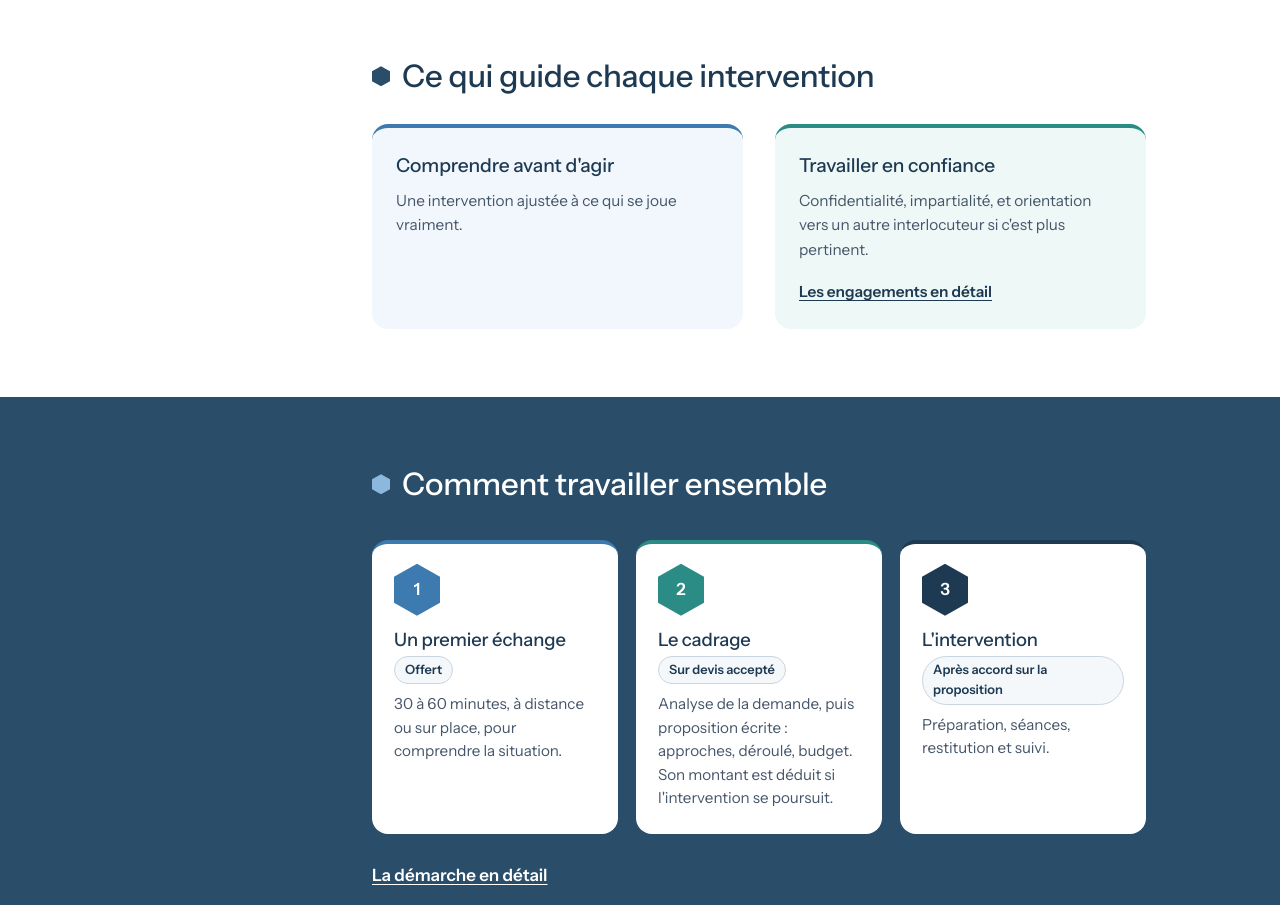
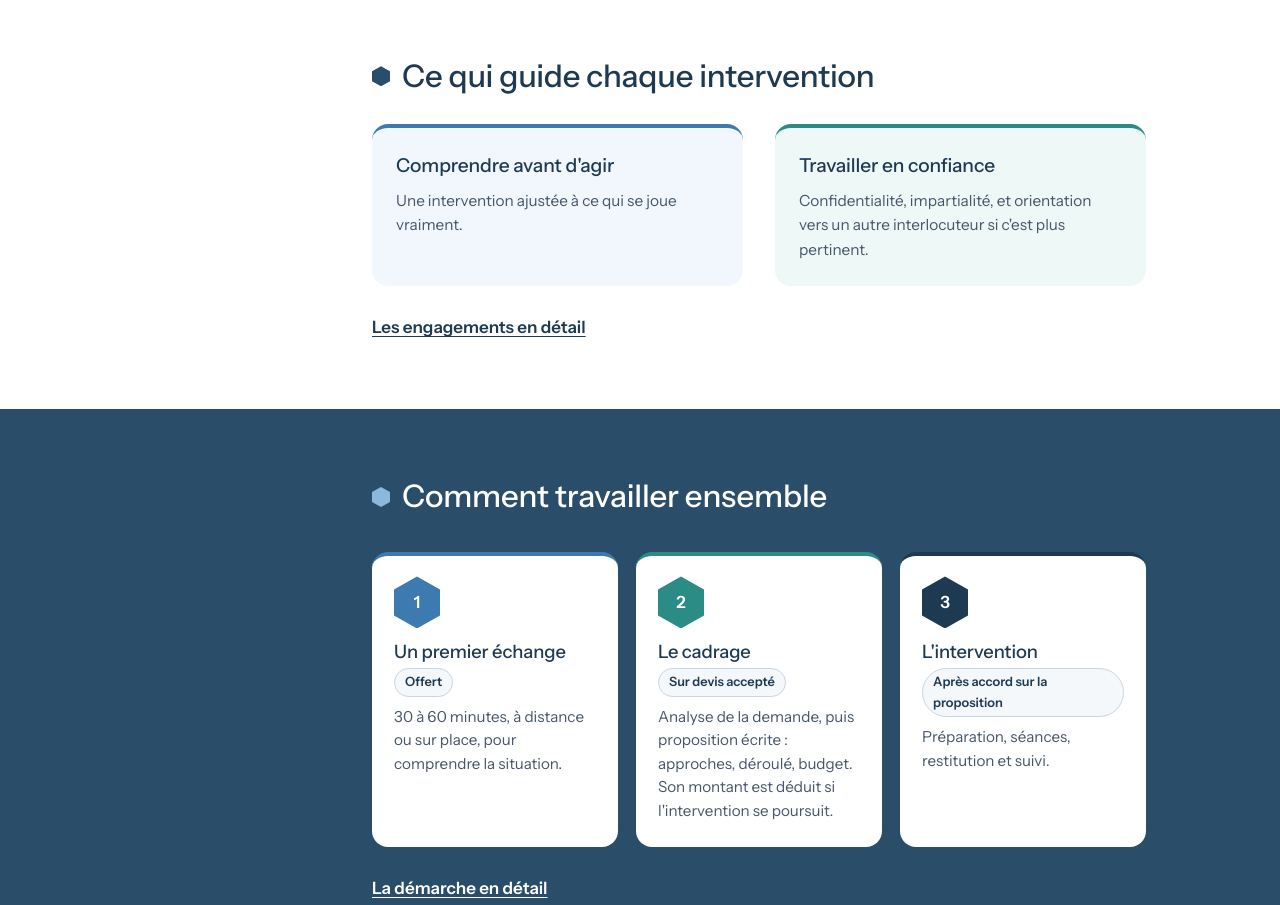
Before and after one commit to Polyskope-Git/polyskope-web, a plain HTML site: page index.html in a window 1280 px wide. Shown: the part 880-1785 px from the top of the page. Drawn offline with Linux system fonts and the light colour scheme.

Commit message:
Accueil : lien « Les engagements en détail » sous les cartes, aligné comme « La démarche en détail »
Co-Authored-By: Claude Opus 5.5 <noreply@anthropic.com>
Claude-Session: https://claude.ai/code/session_01B1mvHos5GBq7NTdsQH36am

```diff
--- a/index.html
+++ b/index.html
@@ -1128,8 +1128,9 @@ c681 0 694 0 714 20 19 19 20 33 20 213 0 175 -2 196 -18 210 -17 15 -84 17
         <h2>Ce qui guide chaque intervention</h2>
         <div class="pledges">
           <div><strong>Comprendre avant d'agir</strong><p>Une intervention ajustée à ce qui se joue vraiment.</p></div>
-          <div><strong>Travailler en confiance</strong><p>Confidentialité, impartialité, et orientation vers un autre interlocuteur si c'est plus pertinent.</p><p class="pledge-link"><a class="morelink" href="methode.html#engagements">Les engagements en détail</a></p></div>
+          <div><strong>Travailler en confiance</strong><p>Confidentialité, impartialité, et orientation vers un autre interlocuteur si c'est plus pertinent.</p></div>
         </div>
+        <a class="morelink" href="methode.html#engagements">Les engagements en détail</a>
       </div>
     </div>
   </section>
```
